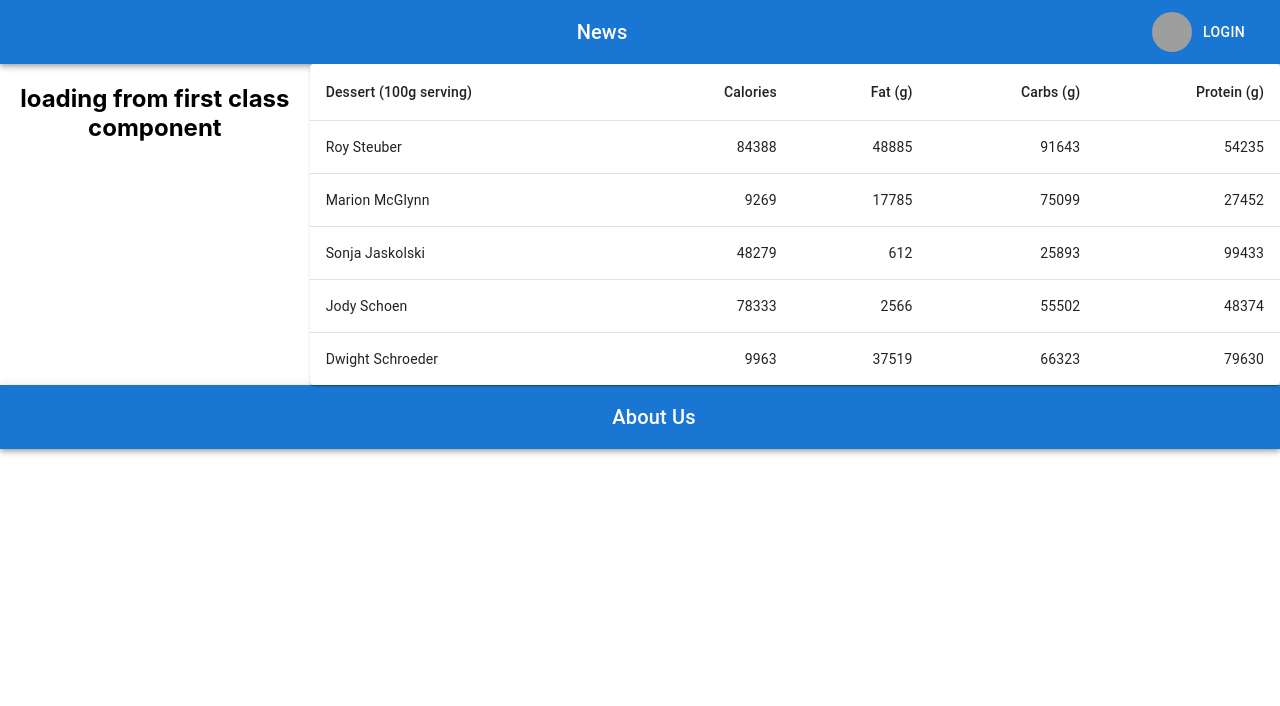
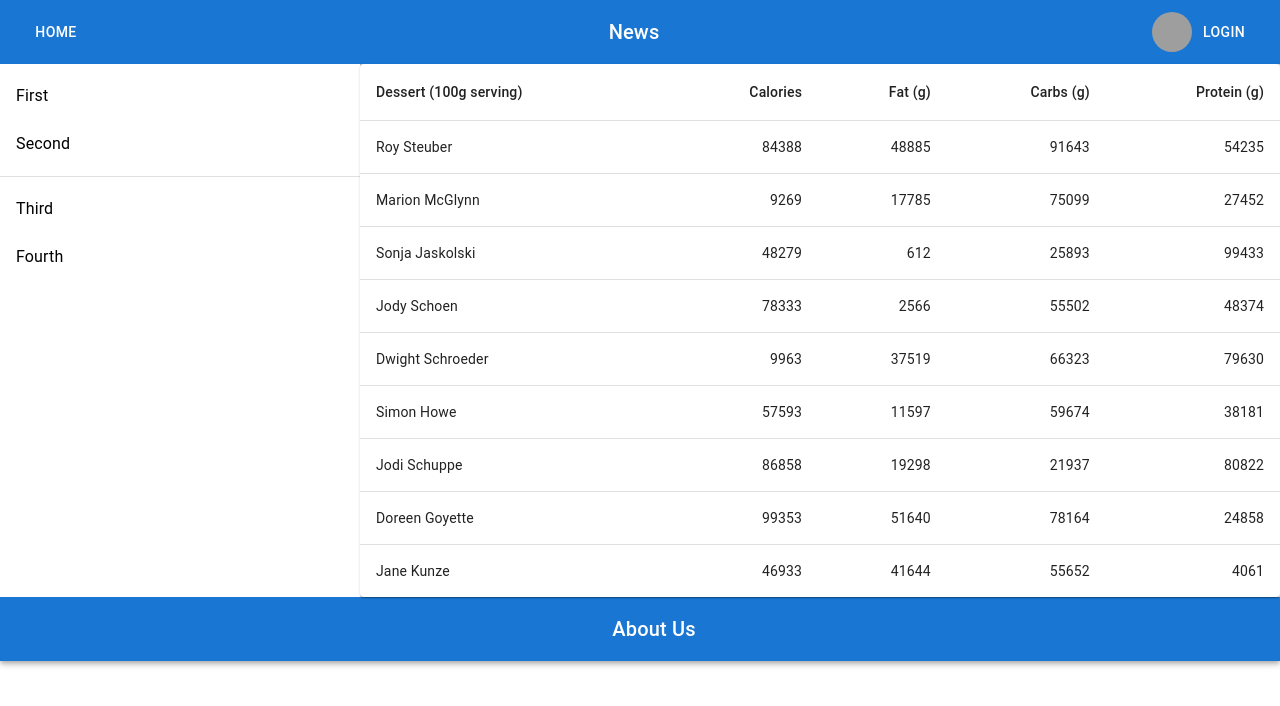
Before and after one commit to Balu567/myReact, a React (Create React App) app: page / in a window 1280 px wide. Shown: the top 706 px of the page. Built offline with nearby package versions, Linux system fonts and the light colour scheme; grey boxes are pictures that could not be loaded.

Commit message:
Routing basic

```diff
--- a/package.json
+++ b/package.json
@@ -16,8 +16,10 @@
     "node-csv-parse": "^1.2.0",
     "react": "^17.0.2",
     "react-dom": "^17.0.2",
-    "react-scripts": "4.0.3",
-    "simple-ssh": "^1.0.0",
+    "react-router": "^6.0.2",
+    "react-router-dom": "^6.0.2",
+    "react-scripts": "^3.4.4",
+    "simple-ssh": "^0.5.0",
     "web-vitals": "^1.1.2"
   },
   "scripts": {
--- a/src/App.js
+++ b/src/App.js
@@ -2,15 +2,26 @@ import React from "react";
 import "./App.css";
 
 import Details from "./Details";
-import Footer from "./Footer";
-import Header from "./Header";
+
+import {
+  BrowserRouter as Router,
+  Routes,
+  Route,
+  Switch,
+  Link,
+} from "react-router-dom";
+import First from "./First";
+import SideMenu from "./SideMenu";
 
 function App() {
   return (
     <div className="App">
-      <Header />
-      <Details />
-      <Footer />
+      <Router>
+        <Routes>
+          <Route path="/" element={<Details />} />
+          <Route path="/first" element={<First />} />
+        </Routes>
+      </Router>
     </div>
   );
 }
--- a/src/Details/data.js
+++ b/src/Details/data.js
@@ -10,5 +10,5 @@ let meta = () => {
   };
 };
 
-let newdata = [...Array(5)].map((_, idx) => meta());
+let newdata = [...Array(9)].map((_, idx) => meta());
 export default newdata;
--- a/src/Details/index.js
+++ b/src/Details/index.js
@@ -9,9 +9,10 @@ import Paper from "@mui/material/Paper";
 
 import "../style.css";
 
-import First from "../First";
-
 import newdata from "./data";
+import SideMenu from "../SideMenu";
+import Header from "../Header";
+import Footer from "../Footer";
 
 function createData(name, calories, fat, carbs, protein) {
   return { name, calories, fat, carbs, protein };
@@ -29,8 +30,10 @@ console.log(newdata);
 
 function Details() {
   return (
+    <div>
+      <Header />
       <div class="rowC">
-      <First />
+        <SideMenu />
         <TableContainer component={Paper}>
           <Table sx={{ minWidth: 650 }} aria-label="simple table">
             <TableHead>
@@ -61,6 +64,8 @@ function Details() {
           </Table>
         </TableContainer>
       </div>
+      <Footer></Footer>
+    </div>
   );
 }
 export default Details;
--- a/src/First.js
+++ b/src/First.js
@@ -1,13 +1,5 @@
 import React from "react";
 
-class First extends React.Component {
-  render() {
-    return (
-      <div>
-        <h2>loading from first class component</h2>
-        {/* <Fun1 name="from first class component" age="23" height="5.4"></Fun1> */}
-      </div>
-    );
-  }
+export default function First() {
+  return <h4>this is first</h4>;
 }
-export default First;
--- a/src/Header/index.js
+++ b/src/Header/index.js
@@ -9,11 +9,23 @@ import IconButton from "@mui/material/IconButton";
 import Avatar from "@mui/material/Avatar";
 import Stack from "@mui/material/Stack";
 
+import { useNavigate } from "react-router-dom";
+
 function Header() {
+  let navigate = useNavigate();
+
+  async function handleSubmit(event) {
+    event.preventDefault();
+    navigate("/");
+  }
+
   return (
     <Box sx={{ flexGrow: 1 }}>
       <AppBar position="static">
         <Toolbar>
+          <Button color="inherit" onClick={handleSubmit}>
+            Home
+          </Button>
           <IconButton
             size="large"
             edge="start"
--- /dev/null
+++ b/src/SideMenu/index.js
@@ -0,0 +1,71 @@
+import React from "react";
+
+import Box from "@mui/material/Box";
+import List from "@mui/material/List";
+import ListItem from "@mui/material/ListItem";
+import ListItemButton from "@mui/material/ListItemButton";
+import ListItemIcon from "@mui/material/ListItemIcon";
+import ListItemText from "@mui/material/ListItemText";
+import Divider from "@mui/material/Divider";
+
+import { useNavigate } from "react-router-dom";
+
+import Header from "../Header";
+import Footer from "../Footer";
+//import InboxIcon from "@mui/icons-material/Inbox";
+//import DraftsIcon from "@mui/icons-material/Drafts";
+
+function SideMenu() {
+  let navigate = useNavigate();
+
+  async function handleSubmit(event) {
+    event.preventDefault();
+    navigate("/First");
+  }
+  return (
+    <>
+      {/* <Header /> */}
+      <Box sx={{ width: "100%", maxWidth: 360, bgcolor: "background.paper" }}>
+        <nav aria-label="main mailbox folders">
+          <List>
+            <ListItem disablePadding>
+              <ListItemButton onClick={handleSubmit}>
+                {/* <ListItemIcon>
+                  <InboxIcon />
+                </ListItemIcon> */}
+
+                <ListItemText primary="First" />
+              </ListItemButton>
+            </ListItem>
+            <ListItem disablePadding>
+              <ListItemButton>
+                {/* <ListItemIcon>
+                  <DraftsIcon />
+                </ListItemIcon> */}
+                <ListItemText primary="Second" />
+              </ListItemButton>
+            </ListItem>
+          </List>
+        </nav>
+        <Divider />
+        <nav aria-label="secondary mailbox folders">
+          <List>
+            <ListItem disablePadding>
+              <ListItemButton>
+                <ListItemText primary="Third" />
+              </ListItemButton>
+            </ListItem>
+            <ListItem disablePadding>
+              <ListItemButton component="a" href="#simple-list">
+                <ListItemText primary="Fourth" />
+              </ListItemButton>
+            </ListItem>
+          </List>
+        </nav>
+      </Box>
+      {/* <Footer /> */}
+    </>
+  );
+}
+
+export default SideMenu;
```
Also changed, not shown: 1 other file (tests, documents, lock files or other folders). Lines whose indentation alone changed are shown as unchanged.
